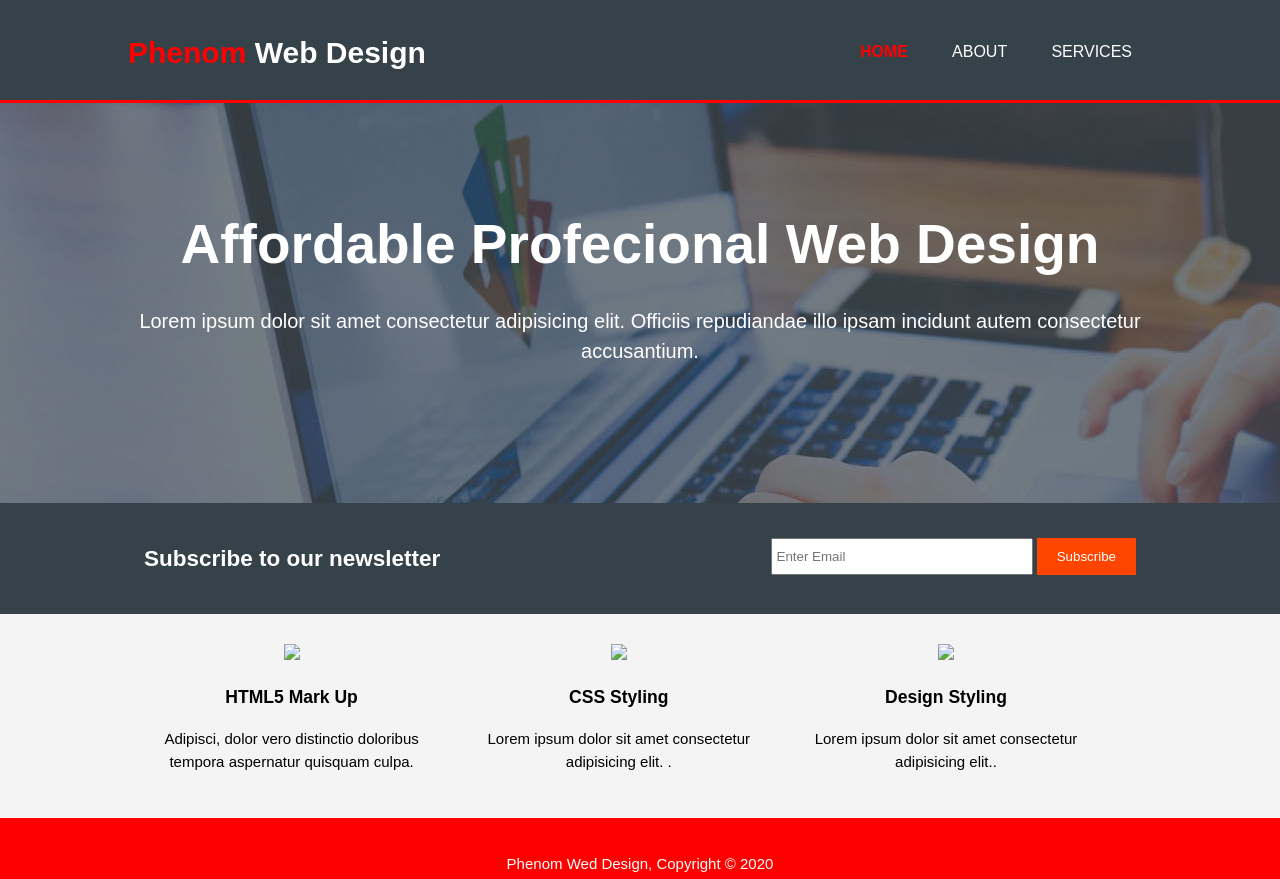
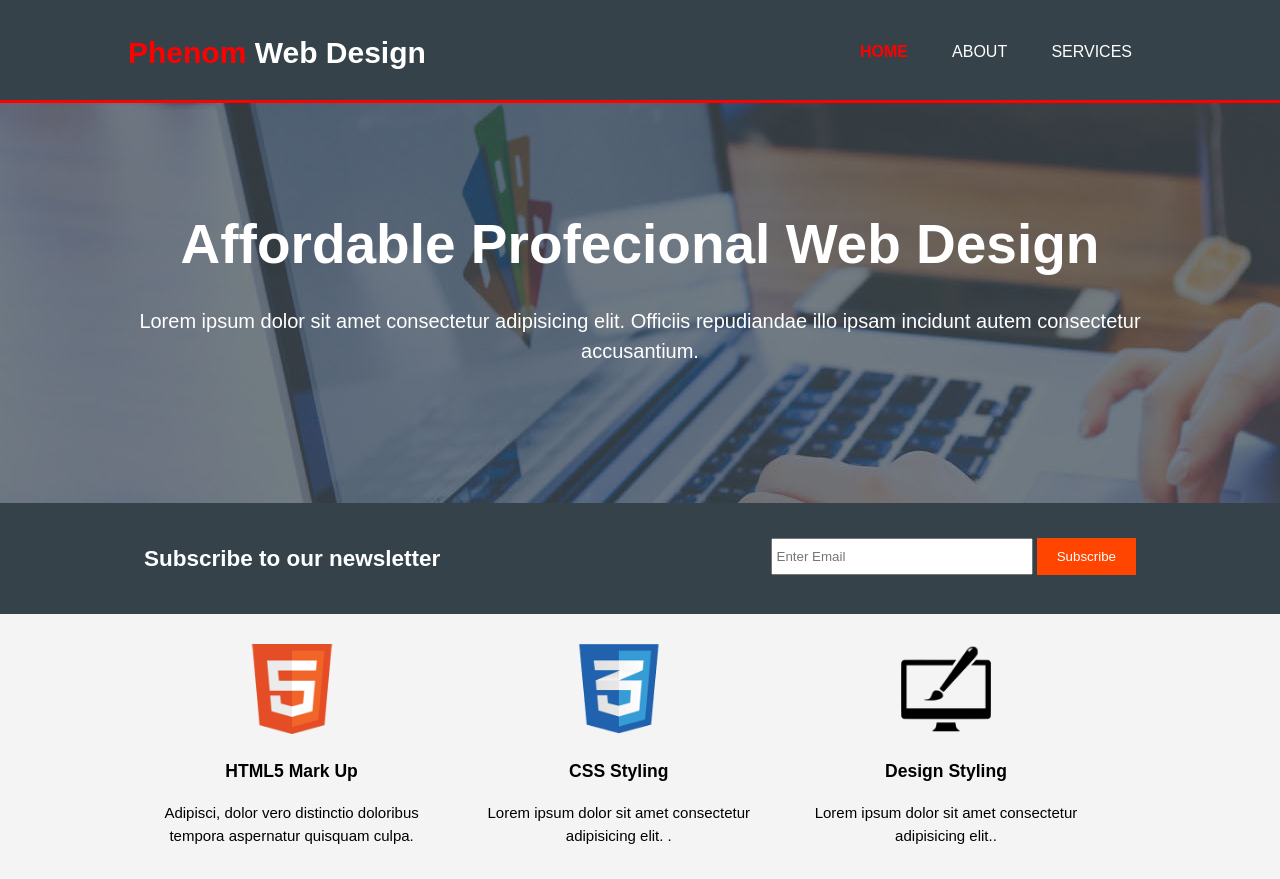
Before and after one commit to Orrisaro/Phenom-Web-Design, a plain HTML site: page index.html in a window 1280 px wide. Shown: the top 879 px of the page. Drawn offline with Linux system fonts and the light colour scheme; files that its build step writes are made by us from their sources; files whose address does not match are found by name.

Commit message:
Update index.html

```diff
--- a/index.html
+++ b/index.html
@@ -8,7 +8,7 @@
     <meta name="author" content="Hector Maduro">
 
 
-    <link rel="stylesheet" href="css/style.css">
+    <link rel="stylesheet" href="style.css">
     <title>Phenom Web Design | Welcome </title>
 </head>
 <body>
@@ -61,18 +61,18 @@
         <div class="container">
 
             <div class="box">
-                <img src="/img/logo_html.png">
+                <img src="/logo_html.png">
                 <h3>HTML5 Mark Up</h3> Adipisci, dolor vero distinctio doloribus tempora aspernatur quisquam culpa.</p>
             </div>
 
             <div class="box">
-                <img src="/img/logo_css.png">
+                <img src="/logo_css.png">
                 <h3>CSS Styling</h3>
                 <p>Lorem ipsum dolor sit amet consectetur adipisicing elit. .</p>
             </div>
 
             <div class="box">
-                <img src="/img/logo_brush.png">
+                <img src="/logo_brush.png">
                 <h3> Design Styling</h3>
                 <p>Lorem ipsum dolor sit amet consectetur adipisicing elit..</p>
             </div>
```
